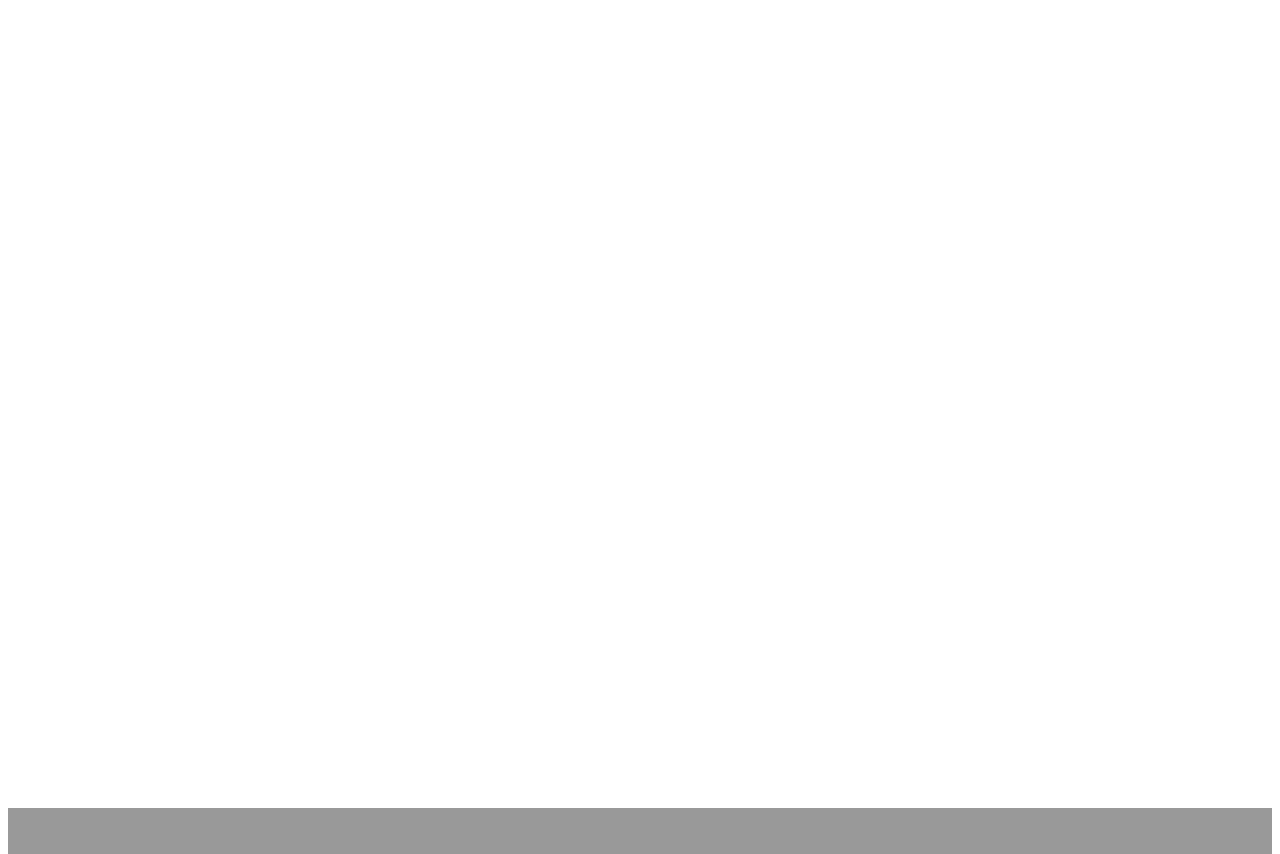
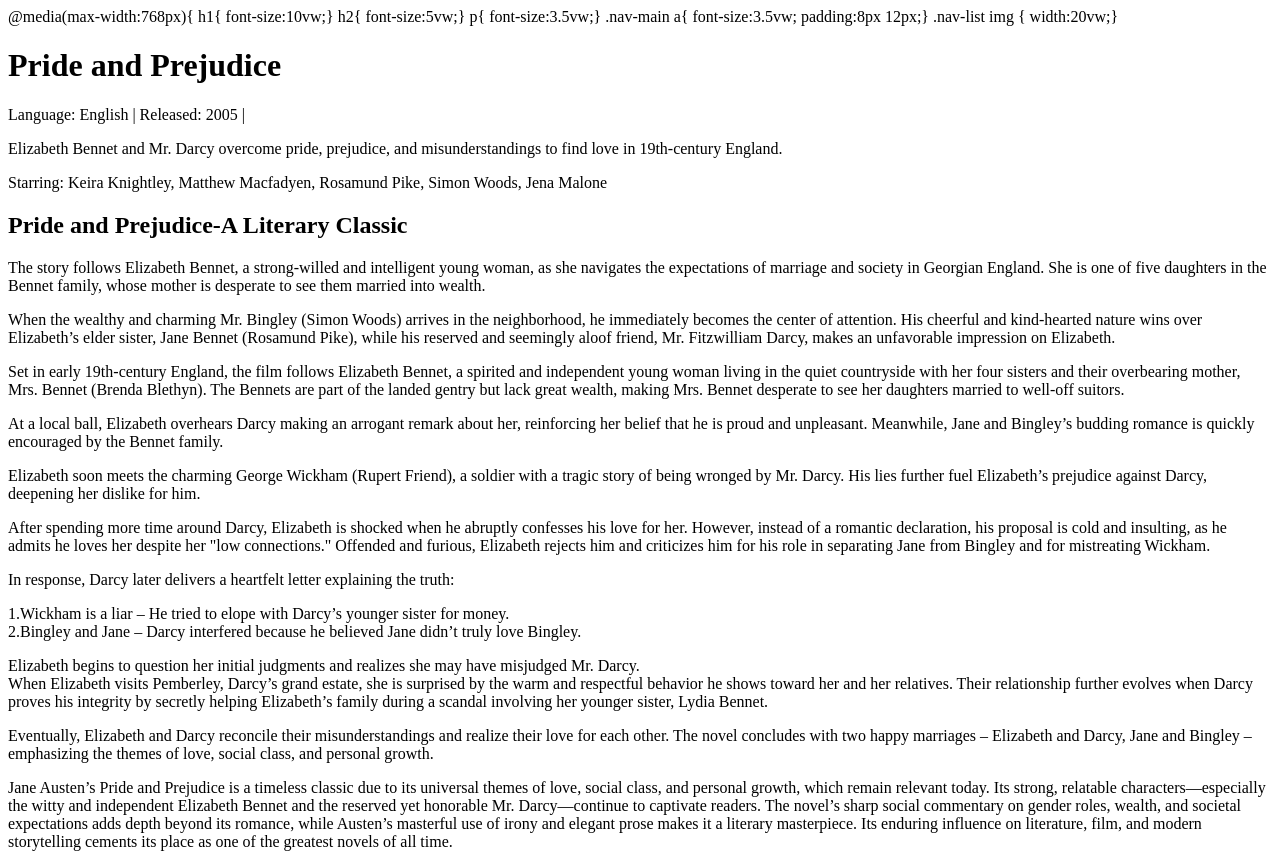
Before and after one commit to tessin163/polaroid, a plain HTML site: page PrideandPrejudice.html in a window 1280 px wide. Shown: the top 854 px of the page. Drawn offline with nearby package versions, Linux system fonts and the light colour scheme.

Commit message:
Update PrideandPrejudice.html

```diff
--- a/PrideandPrejudice.html
+++ b/PrideandPrejudice.html
@@ -6,91 +6,8 @@
 <title>
    Pride and Prejudice
   </title>
-  <meta charset="UTF-8">
-  <meta name="viewport" content="width=device-width, initial-scale=1.0">
-  <link href="https://fonts.googleapis.com/css2?family=Pacifico&display=swap" rel="stylesheet">
-</head>
-  <style>
-
-  h2,p{
-    margin:0;
-    padding:0;
-    margin-bottom:20px;
-    }
-   p{
-    font-size:20px;
-    position:relative;
-    top:50px;}
 
 
-   h1{
-      font-size:90px;
-      font-family:'Playfair Display',serif;
-        }
-
-
-  h2{
-     font-size:47px;
-     font-family:Times New Roman,serif;
-     position:relative;
-     top:50px;}
-
-  .fullscreen-image{
-
-  background-image: url('prejudice.jpg'); /* Replace with your image path */
-  background-size: cover;  /* Ensures it covers the whole page */
-  background-position: center; /* Centers the image */
-  background-repeat: no-repeat; /* Prevents repetition */
-  height:100vh;
-  display: flex;
-
-
-  color: white; /* Text color */
-
-
-  font-family: 'Playfair Display', serif;
-
-
-  }
-  .text-container1{
-    background: (0,0,0,0.01);
-    padding: 10px;
-    max-width: 1500px;
-    height: 220vh;
-  }
-
-
-
-
-  .larger-text{
-   font-size:40px;
-   font-family:Times New Roman,serif;
-   }
-
- .large-text{
-   font-size:22px;
-   }
-
-
- .next-page {
-  height: 200vh; /* Makes it a full page */
-  background-color: white; /* Change background as needed */
-  padding:0;
-  background-image: url('pre.jpg'); /* Replace with your image */
-  background-size: cover; /* Cover the whole section */
-  background-position: top; /* Center the image */
-
-  background-repeat: no-repeat; /* No repeating */
-  color:white;
-  margin:0;
-  font-size: 1.5em;
-}
-.text-container2 {
-  background: rgba(0,0,0,0.4);
-  background-size:cover;
-  padding:10px;
-  height: 200vh;
-}
  @media(max-width:768px){
           h1{
              font-size:10vw;}
```
